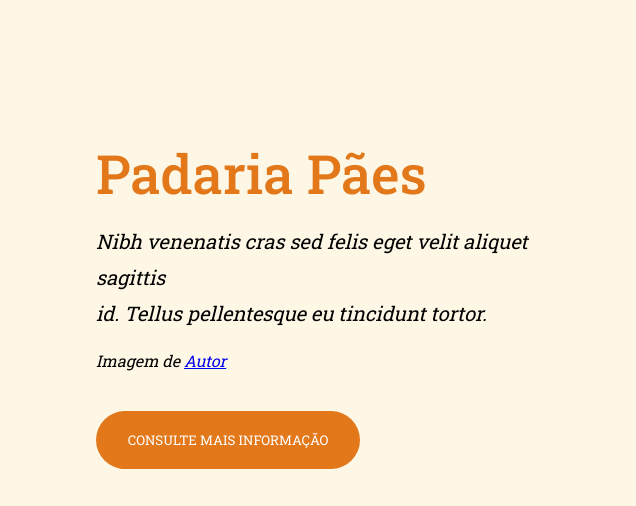
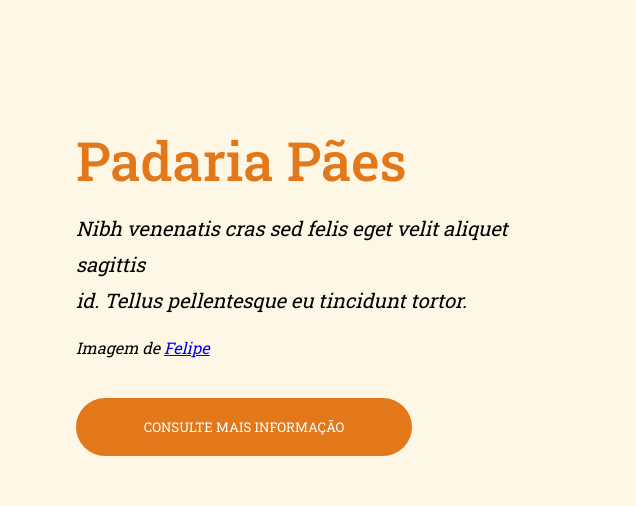
Before and after one commit to Felipe-Monte/Padaria, a plain HTML site: page index.html in a window 1280 px wide. Shown: the part 157-663 px from the top of the page, 644-1280 px from the left. Drawn offline with Linux system fonts and the light colour scheme.

Commit message:
update site

```diff
--- a/index.html
+++ b/index.html
@@ -24,13 +24,14 @@
     </div>
 
     <div class="text_section">
-      <h1>Padaria Pães</h1>
-      <p>Nibh venenatis cras sed felis eget velit aliquet sagittis <br> id. Tellus pellentesque eu tincidunt tortor.</p>
-      <span>Imagem de <a href="#">Autor</a></span>
-
-      <button>
-        Consulte mais informação
-      </button>
+      <div class="wrapper_text">
+        <h1>Padaria Pães</h1>
+        <p>Nibh venenatis cras sed felis eget velit aliquet sagittis <br> id. Tellus pellentesque eu tincidunt tortor.</p>
+        <span>Imagem de <a href="#">Felipe</a></span>
+        <button>
+          Consulte mais informação
+        </button>
+      </div>
     </div>
   </section>
 </body>
--- a/style.css
+++ b/style.css
@@ -44,10 +44,14 @@ div.img_section {
 }
 
 div.text_section {
+  display: flex;
+  align-items: center;
+  justify-content: center;
+
   width: 50%;
   height: 100%;
 
-  padding: 200px 100px;
+  padding: 80px;
 }
 
 div.text_section h1 {
@@ -72,7 +76,7 @@ div.text_section span {
 
 section.first_section button {
   margin-top: 20px;
-  width: 60%;
+  width: 70%;
   padding: 20px;
 
   text-transform: uppercase;
@@ -84,3 +88,7 @@ section.first_section button {
   background-color: var(--font-color);
   color: white;
 }
+
+section.first_section button:hover {
+  background-color: #ce7b31;
+}
```
